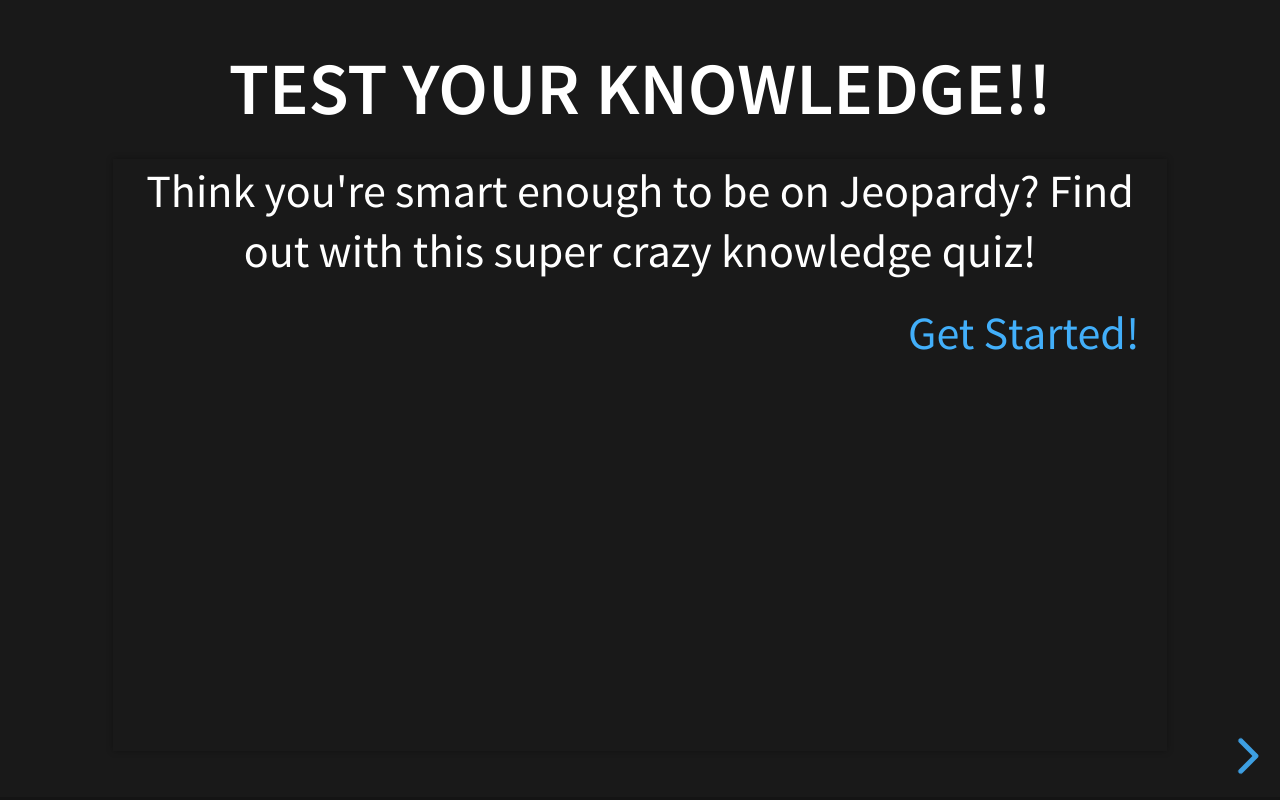
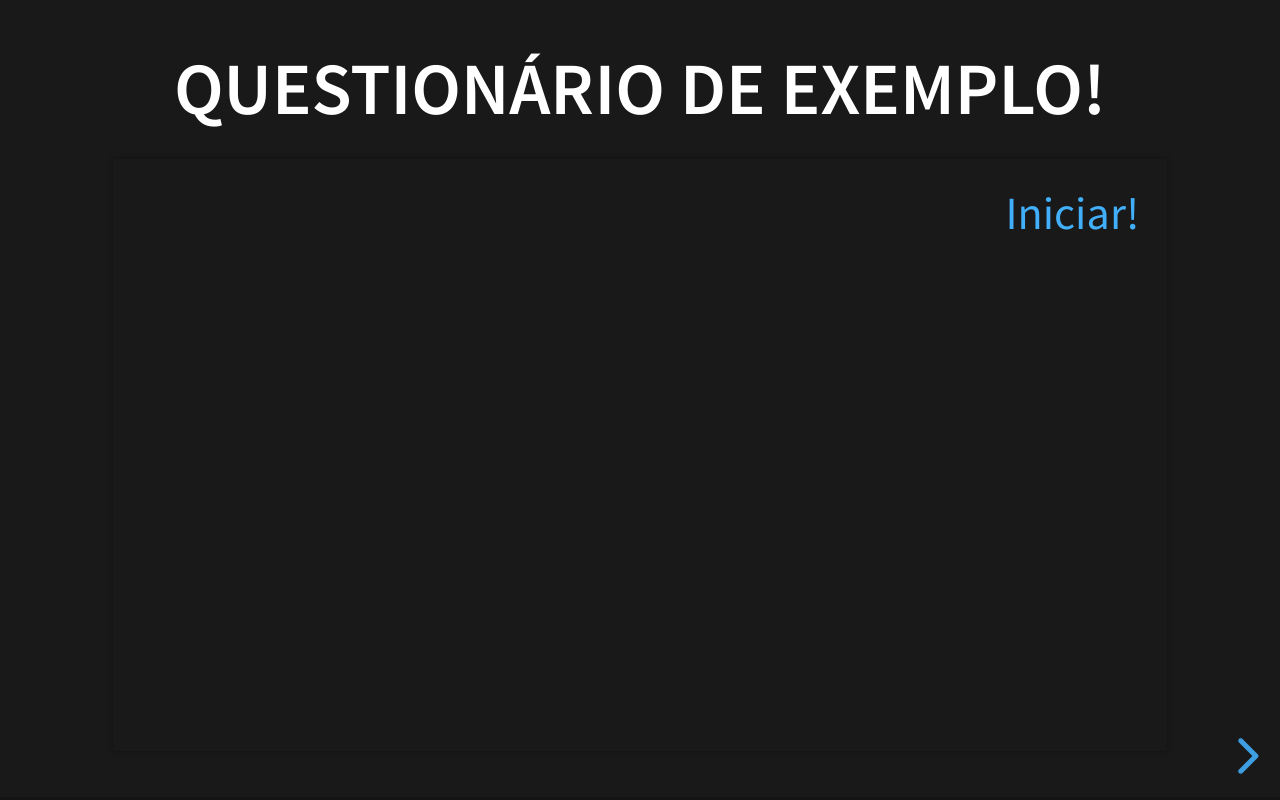
Before and after one commit to ValerioMedeiros/Reveals_with_quiz, a website: page ExemploQuiz.html in a window 1280 px wide. Drawn offline with Linux system fonts and the light colour scheme.

Commit message:
Adicionado novas perguntas, traduzido frases e colocado exemplo de referencia

```diff
--- a/ExemploQuiz.html
+++ b/ExemploQuiz.html
@@ -29,36 +29,36 @@
 					<script data-quiz>
 						quiz = {
 								"info": {
-										"name":    "Test Your Knowledge!!",
-										"main":    "Think you're smart enough to be on Jeopardy? Find out with this super crazy knowledge quiz!",
-										"level1":  "Jeopardy Ready",
-										"level2":  "Jeopardy Contender",
-										"level3":  "Jeopardy Amateur",
-										"level4":  "Jeopardy Newb",
-										"level5":  "Stay in school, kid..." // no comma here
+										"name":    "Questionário de exemplo!",
+										"main":    "",
+										"level1":  "Excelente",
+										"level2":  "Ótimo",
+										"level3":  "Bom",
+										"level4":  "Regular",
+										"level5":  "Estude mais..." // no comma here
 								},
 								"questions": [
 										{ // Question 1 - Multiple Choice, Single True Answer
-												"q": "What number is the letter A in the English alphabet?",
+												"q": "Quanto é 2 -1 ?",
 												"a": [
 														{"option": "8",      "correct": false},
 														{"option": "14",     "correct": false},
 														{"option": "1",      "correct": true},
 														{"option": "23",     "correct": false} // no comma here
 												],
-												"correct": "<p><span>That's right!</span> The letter A is the first letter in the alphabet!</p>",
-												"incorrect": "<p><span>Uhh no.</span> It's the first letter of the alphabet. Did you actually <em>go</em> to kindergarden?</p>" // no comma here
+												"correct": "<p><span>Parabéns!</span> Você acertou!  </p>",
+												"incorrect": "<p><span>Hoo não.</span> Você precisa estudar mais sobre a soma. A resposta é <em>1</em> Entendeu?</p>" // no comma here
 										},
 										{ // Question 1 - Multiple Choice, Single True Answer
-												"q": "Qual é o nome científico do popular Coronavirus?",
-												"a": [
-														{"option": "8",      "correct": false},
+												"q": "Qual é o nome científico do popular Coronavirus? <img  width=3%  src=./imagens/logo_sbc.png >",
+												"a": [   //
+														{"option": "8  <center> <img width=5% src=./imagens/logo_sbc.png > </center> ",      "correct": false},
 														{"option": "14",     "correct": false},
 														{"option": "1",      "correct": true},
 														{"option": "23",     "correct": false} // no comma here
 												],
-												"correct": "<p><span>That's right!</span> The letter A is the first letter in the alphabet!</p>",
-												"incorrect": "<p><span>Uhh no.</span> It's the first letter of the alphabet. Did you actually <em>go</em> to kindergarden?</p>" // no comma here
+												"correct": "<p>Local onde devo colocar a mensagem de reposta certa.</p>",
+												"incorrect": "<p>Local onde devo colocar a mensagem de reposta <span>errada.</span>.</p>" // no comma here
 										},
 										// more questions here
 								]
@@ -66,7 +66,26 @@
 					</script>
 
 				</section>
-				<section>Slide 2</section>
+				<section>Material extras
+					<p>
+						<ul>
+							<li>Elemento 1</li>
+							<li>Elemento 2</li>
+						</ul>
+
+					</p>
+				</section>
+				<section>Referências:
+					<p>
+						<ul>
+							<li>Elemento 1</li>
+							<li>Elemento 2</li>
+						</ul>
+
+					</p>
+				</section>
+
+
 			</div>
 		</div>
 
--- a/plugin/quiz/js/quiz.js
+++ b/plugin/quiz/js/quiz.js
@@ -87,7 +87,7 @@
           <div class="quizArea">
               <div class="quizHeader">
                   <!-- where the quiz main copy goes -->
-                  <a class="button startQuiz" href="#">Get Started!</a>
+                  <a class="button startQuiz" href="#">Iniciar!</a>
               </div>
               <!-- where the quiz gets built -->
           </div>
```
Also changed, not shown: imagens/logo_sbc.png (added), plugin/quiz/js/slickQuiz.js.
